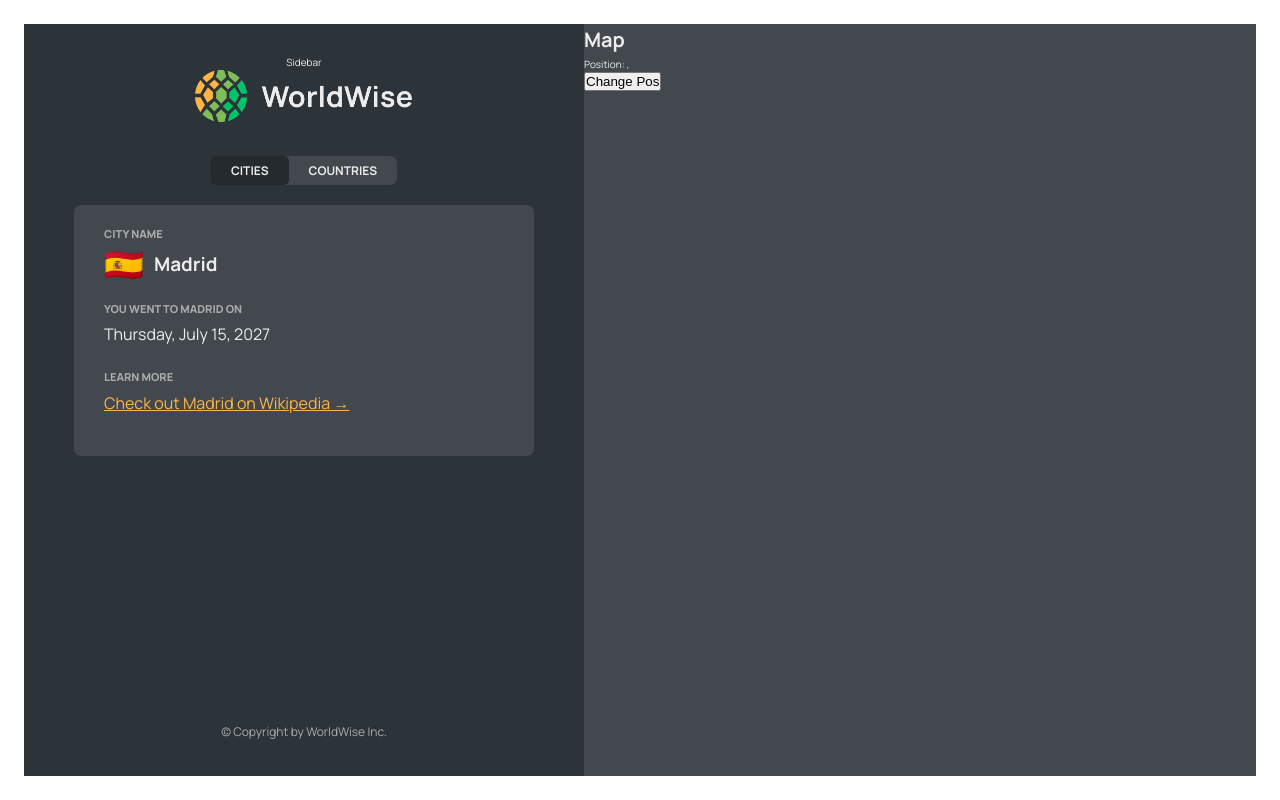
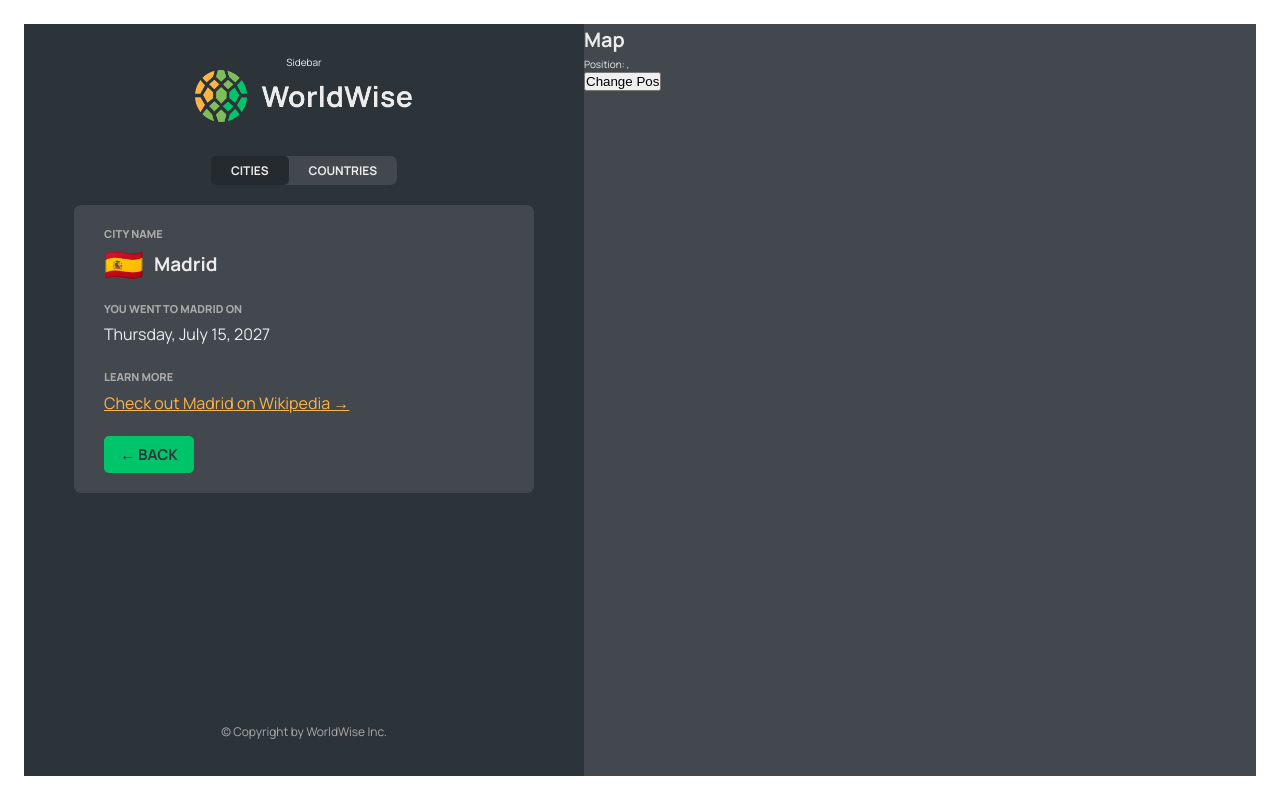
Before and after one commit to EngrPahati/world-wise, a React (Vite) app: page /app/cities/17806751 in a window 1280 px wide. Built offline with nearby package versions, Linux system fonts and the light colour scheme; data requests are answered from the project's data file.

Commit message:
add BackButton to City

```diff
--- a/src/components/City.jsx
+++ b/src/components/City.jsx
@@ -3,6 +3,7 @@ import { useParams, useSearchParams } from "react-router-dom";
 import { useCities } from "../contexts/CitiesContext";
 import { useEffect } from "react";
 import Spinner from "./Spinner";
+import BackButton from "./BackButton";
 
 const formatDate = (date) =>
   new Intl.DateTimeFormat("en", {
@@ -63,7 +64,9 @@ function City() {
         </a>
       </div>
 
-      <div></div>
+      <div>
+        <BackButton />
+      </div>
     </div>
   );
 }
--- a/src/components/Form.jsx
+++ b/src/components/Form.jsx
@@ -1,9 +1,9 @@
 // "https://api.bigdatacloud.net/data/reverse-geocode-client?latitude=0&longitude=0"
 import { useState } from "react";
 import Button from "./Button";
+import BackButton from "./BackButton";
 
 import styles from "./Form.module.css";
-import BackButton from "./BackButton";
 
 export function convertToEmoji(countryCode) {
   const codePoints = countryCode
```
